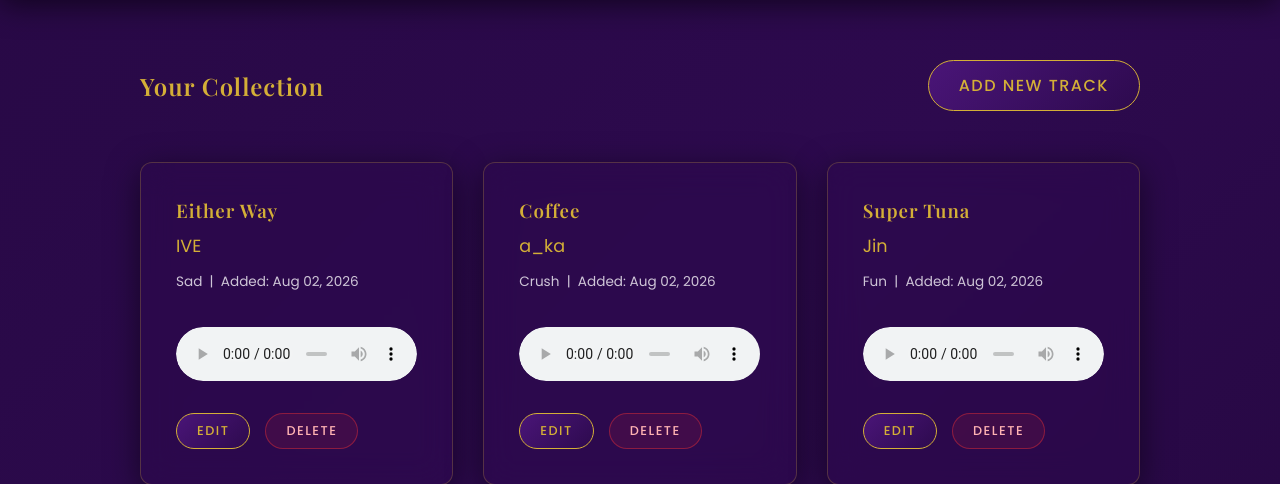
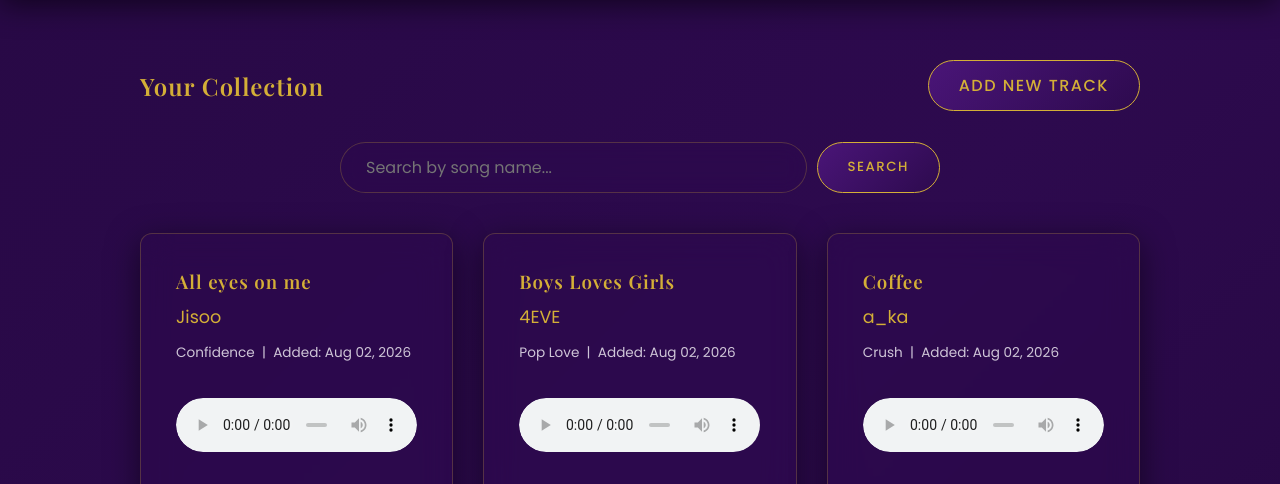
Before and after one commit to hetvitank0103/Music-Curd, a Django app: page / in a window 1280 px wide. Shown: the part 71-555 px from the top of the page. Run offline with Django 5.2, Linux system fonts and the light colour scheme; data comes from the database, SQL or seed files in the repository; both versions use the stored data as it was after the commit; some web fonts are replaced.

Commit message:
Finalize library: Add search bar, A-Z sorting, UI refinements, and smart audio playback

```diff
--- a/tracks/templates/tracks/music_list.html
+++ b/tracks/templates/tracks/music_list.html
@@ -4,10 +4,26 @@
 {% block title %}Library - Opus Collection{% endblock %}
 
 {% block content %}
-<div style="display: flex; justify-content: space-between; align-items: center; margin-bottom: 40px;">
+<div style="display: flex; justify-content: space-between; align-items: center; margin-bottom: 20px;">
     <h2>Your Collection</h2>
     <a href="{% url 'music_create' %}" class="btn">Add New Track</a>
 </div>
+
+<!-- SEARCH BAR SECTION -->
+<div style="margin-bottom: 40px; display: flex; justify-content: center;">
+    <form method="GET" style="display: flex; gap: 10px; width: 100%; max-width: 600px;">
+        <input type="text" name="search" placeholder="Search by song name..." value="{{ request.GET.search }}"
+               style="flex-grow: 1; padding: 12px 25px; border-radius: 30px; border: 1px solid var(--glass-border); background: var(--glass-bg); backdrop-filter: blur(10px); color: var(--text-light); font-family: 'Poppins', sans-serif; font-size: 1rem; outline: none; transition: 0.3s;">
+
+        <button type="submit" class="btn" style="padding: 12px 30px;">Search</button>
+
+        <!-- If a search is active, show a 'Clear' button to reset the list -->
+        {% if request.GET.search %}
+            <a href="{% url 'music_list' %}" class="btn" style="background: transparent; border-color: rgba(255,255,255,0.2); color: #ccc;">Clear</a>
+        {% endif %}
+    </form>
+</div>
+<!-- END SEARCH BAR SECTION -->
 
 <!-- A responsive grid that automatically adjusts based on screen size -->
 <div style="display: grid; grid-template-columns: repeat(auto-fit, minmax(300px, 1fr)); gap: 30px;">
@@ -36,27 +52,22 @@
             </div>
         </div>
 
-    <!-- If the database is completely empty, show this instead -->
+    <!-- If the database is empty OR the search found zero matches -->
     {% empty %}
         <div class="glass-card" style="text-align: center; grid-column: 1 / -1; padding: 60px 20px;">
-            <h3 style="font-size: 2rem;">The Vault is Empty</h3>
-            <p style="margin-bottom: 30px; opacity: 0.8;">Upload your first masterpiece to begin your collection.</p>
+            <h3 style="font-size: 2rem;">No Tracks Found</h3>
+            <p style="margin-bottom: 30px; opacity: 0.8;">Upload a new masterpiece or try a different search term.</p>
             <a href="{% url 'music_create' %}" class="btn">Upload Now</a>
         </div>
     {% endfor %}
 
 </div>
 
-
+<!-- JavaScript to prevent multiple tracks from playing simultaneously -->
 <script>
-        // Listen for ANY play event on the page
     document.addEventListener('play', function(e) {
-            // Find every single audio player
         var audios = document.querySelectorAll('audio');
-
-            // Loop through them
         audios.forEach(function(audio) {
-                // If the audio player is NOT the one we just clicked, pause it
             if (audio !== e.target) {
                 audio.pause();
             }
--- a/tracks/views.py
+++ b/tracks/views.py
@@ -7,8 +7,19 @@ from .models import Music
 class MusicListView(ListView):
     model = Music
     template_name = 'tracks/music_list.html'
-    context_object_name = 'tracks'  # This is the variable name we will use in the HTML file
-    ordering = ['-add_date']        # The minus sign means "Newest first"
+    context_object_name = 'tracks'
+
+    def get_queryset(self):
+        # 1. Start by ordering everything alphabetically by the 'title' field
+        queryset = Music.objects.all().order_by('title')
+
+        # 2. Check if the user typed anything into our search box
+        search_keyword = self.request.GET.get('search')
+        if search_keyword:
+            # 3. Filter the results (icontains means "case-insensitive match")
+            queryset = queryset.filter(title__icontains=search_keyword)
+
+        return queryset
 
 # CREATE: Displays the upload form and saves new songs
 class MusicCreateView(CreateView):
```
Also changed, not shown: db.sqlite3, 6 other files. Lines whose indentation alone changed are shown as unchanged.
